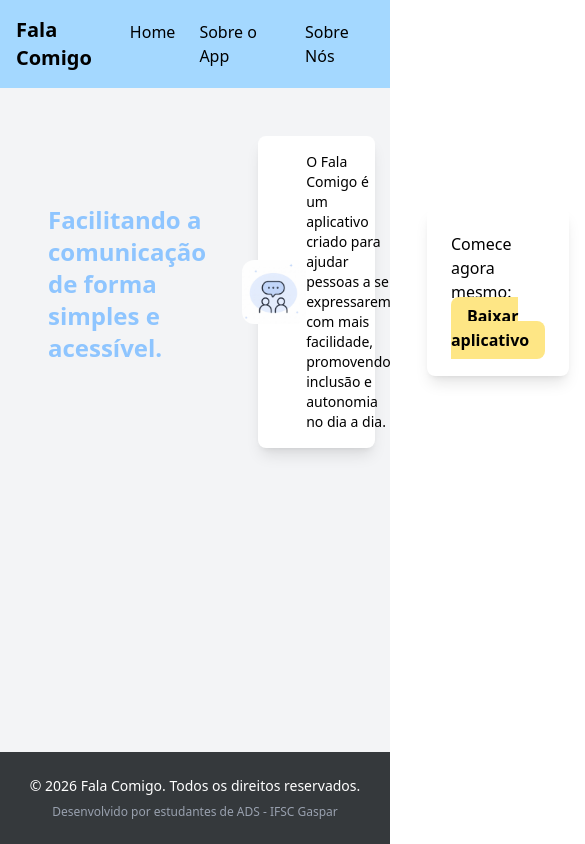
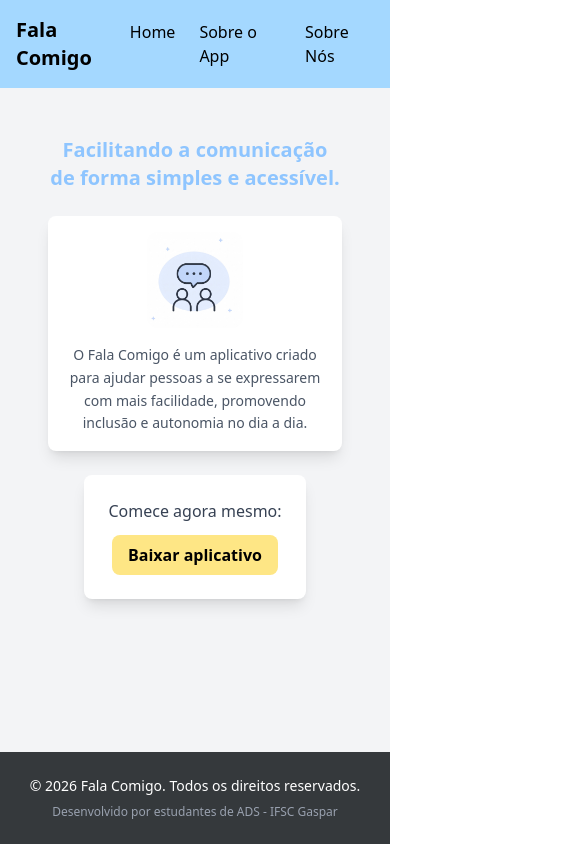
Before and after one commit to GabrielBailer/falaComigoWebSite, an Angular app: page / in a window 390 px wide. Shown: the top 844 px of the page, 585 px wide, since content can reach past the window. Built offline with nearby package versions, Linux system fonts and the light colour scheme.

Commit message:
Começando a aplicar responsividade

```diff
--- a/src/app/pages/home/home.html
+++ b/src/app/pages/home/home.html
@@ -1,17 +1,35 @@
-<div class="container mx-auto p-6 flex flex-row md:flex-col justify-center items-center gap-4">
-    <h2 class="text-2xl font-bold mb-4 flex justify-center text-blue-300">Facilitando a comunicação de forma simples e
-        acessível.</h2>
-    <div class="bg-white shadow-lg rounded-lg p-4 md:p-6 lg:p-8 mr-9 ml-9 flex flex-row justify-center items-center">
-        <img src="/images/home.jpeg" class="w-16 h-16 md:w-32 md:h-32 lg:w-64 lg:h-64 xl:w-100 xl:h-100  rounded-xl object-cover">
-        <p class="text-sm md:text-base lg:text-3x1">
+<div class="container mx-auto p-6 flex flex-col items-center gap-6">
+
+    <h2 class="text-xl md:text-2xl font-bold text-blue-300 text-center">
+        Facilitando a comunicação de forma simples e acessível.
+    </h2>
+
+    <div class="bg-white shadow-lg rounded-lg p-4 md:p-6 lg:p-8 flex flex-col md:flex-row items-center gap-4 max-w-4xl">
+
+        <img
+            src="/images/home.jpeg"
+            class="w-24 h-24 md:w-32 md:h-32 lg:w-48 lg:h-48 rounded-xl object-cover"
+        >
+
+        <p class="text-sm md:text-base lg:text-lg text-gray-600 leading-relaxed text-center md:text-left">
             O Fala Comigo é um aplicativo criado para ajudar pessoas a se expressarem com mais facilidade, promovendo
             inclusão e autonomia no dia a dia.
         </p>
+
     </div>
-    <p class="bg-white shadow-lg rounded-lg p-6">
-        Comece agora mesmo:
-        <a href="/app/app-debug.apk" download
-            class="bg-amber-200 px-4 py-2 rounded-lg hover:bg-blue-400 transition font-extrabold">Baixar
-            aplicativo</a>
-    </p>
+
+    <div class="bg-white shadow-lg rounded-lg p-6 text-center">
+        <p class="mb-3 text-gray-700">
+            Comece agora mesmo:
+        </p>
+
+        <a
+            href="/app/app-debug.apk"
+            download
+            class="inline-block bg-amber-200 px-4 py-2 rounded-lg hover:bg-blue-400 transition font-extrabold"
+        >
+            Baixar aplicativo
+        </a>
+    </div>
+
 </div>
```
